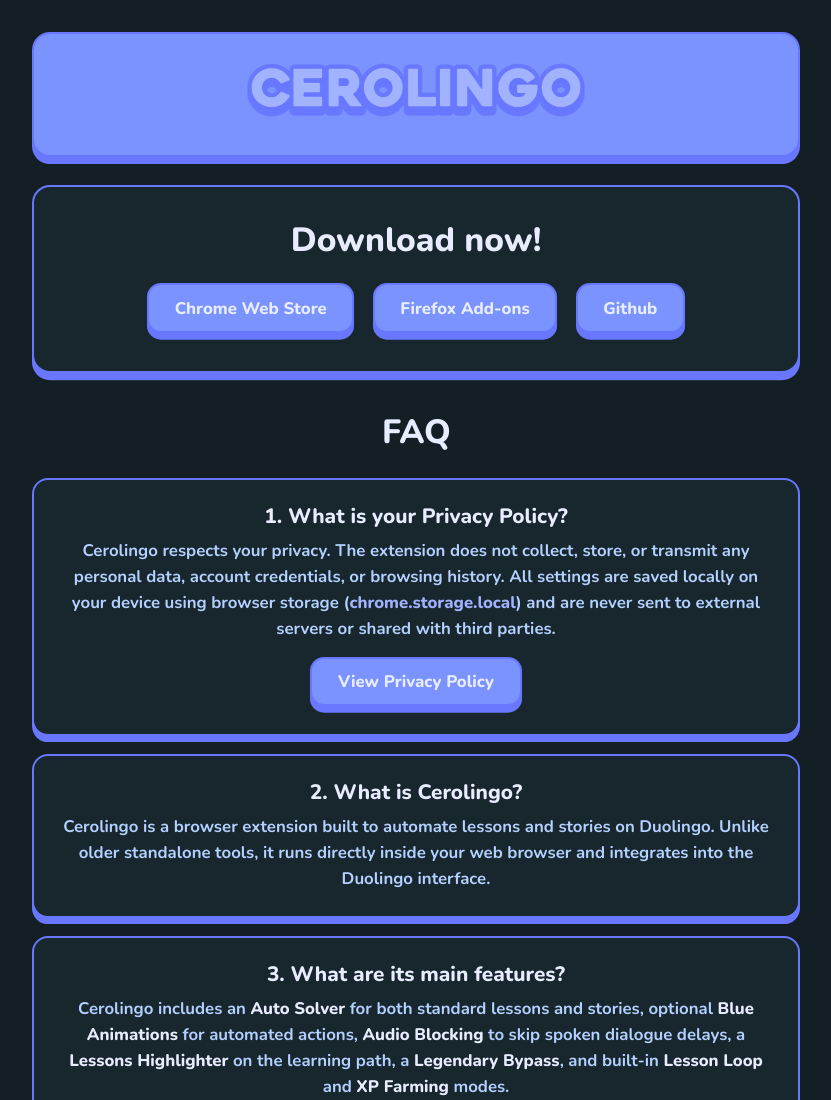
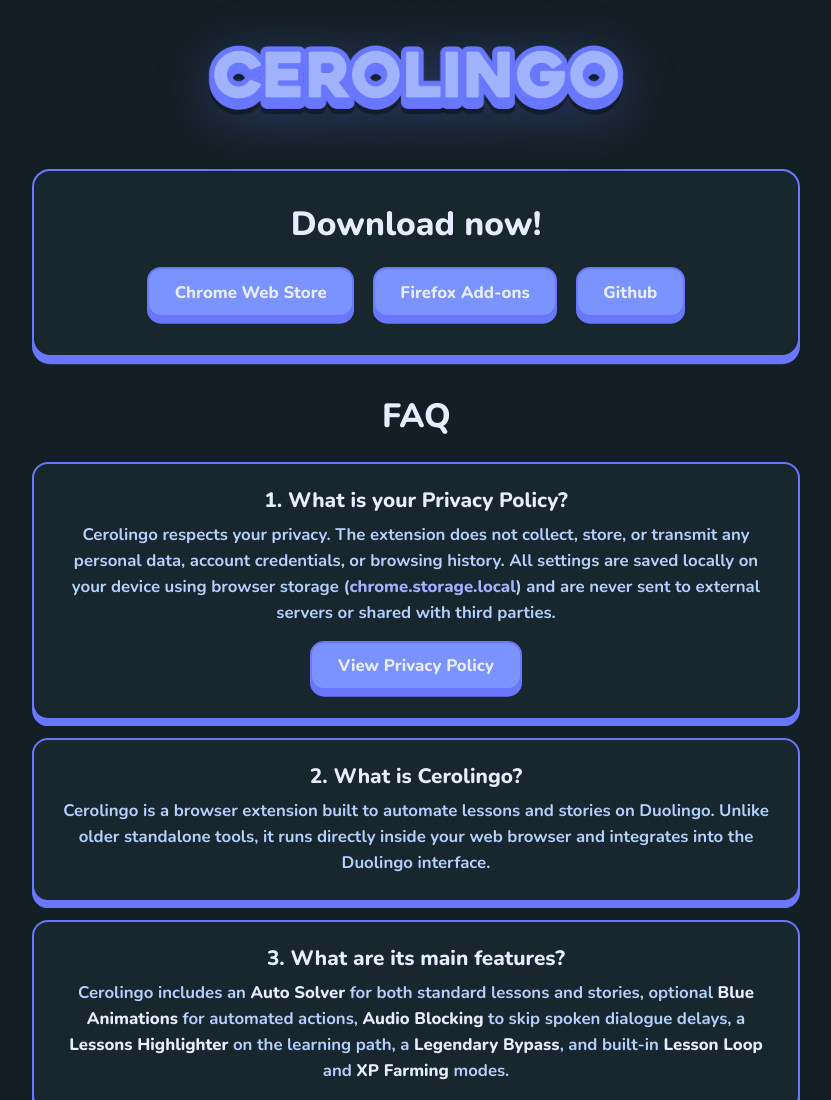
Before and after one commit to ancym0n/Cerolingo, a plain HTML site: page index.html in a window 1280 px wide. Shown: the top 1100 px of the page, without its empty margins (224-1055 px from the left). Drawn offline with nearby package versions, Linux system fonts and the light colour scheme; no server answers.

Commit message:
[🎨] Updated banner to display standalone logo

```diff
--- a/src/css/banner.css
+++ b/src/css/banner.css
@@ -1,14 +1,13 @@
 #banner {
   position: relative;
-  width: 95%;
+  width: min(92%, 27rem);
   display: grid;
   justify-items: center;
   align-items: center;
-  background-color: var(--background-color);
-  border: 2px solid var(--dark-main-color);
-  border-radius: 18px;
-  box-shadow: 0 0.45rem 0 0 var(--dark-main-color);
-  padding: 1.4rem 1.5rem 1.65rem;
+  background: none;
+  border: none;
+  box-shadow: none;
+  padding: 0.25rem 0 1.05rem;
   opacity: 0;
   animation: cerolingoLoadIn 0.45s var(--spring-ease) 0.04s forwards;
 }
@@ -24,14 +23,17 @@
 
 #banner img {
   width: 100%;
-  max-width: 22rem;
+  max-width: 27rem;
   display: block;
+  filter:
+    drop-shadow(0 0.35rem 0 rgba(10, 16, 20, 0.55))
+    drop-shadow(0 0.5rem 1.6rem rgba(104, 119, 254, 0.28));
 }
 
 #version {
   position: absolute;
-  bottom: 0.4rem;
-  right: 0.85rem;
+  bottom: 0;
+  right: 0.2rem;
   background: none;
   border: none;
   box-shadow: none;
@@ -39,6 +41,6 @@
   margin: 0;
   font-size: 0.88rem;
   font-weight: 800;
-  color: var(--dark-main-color);
+  color: var(--main-color);
   letter-spacing: 0.02em;
 }
```
